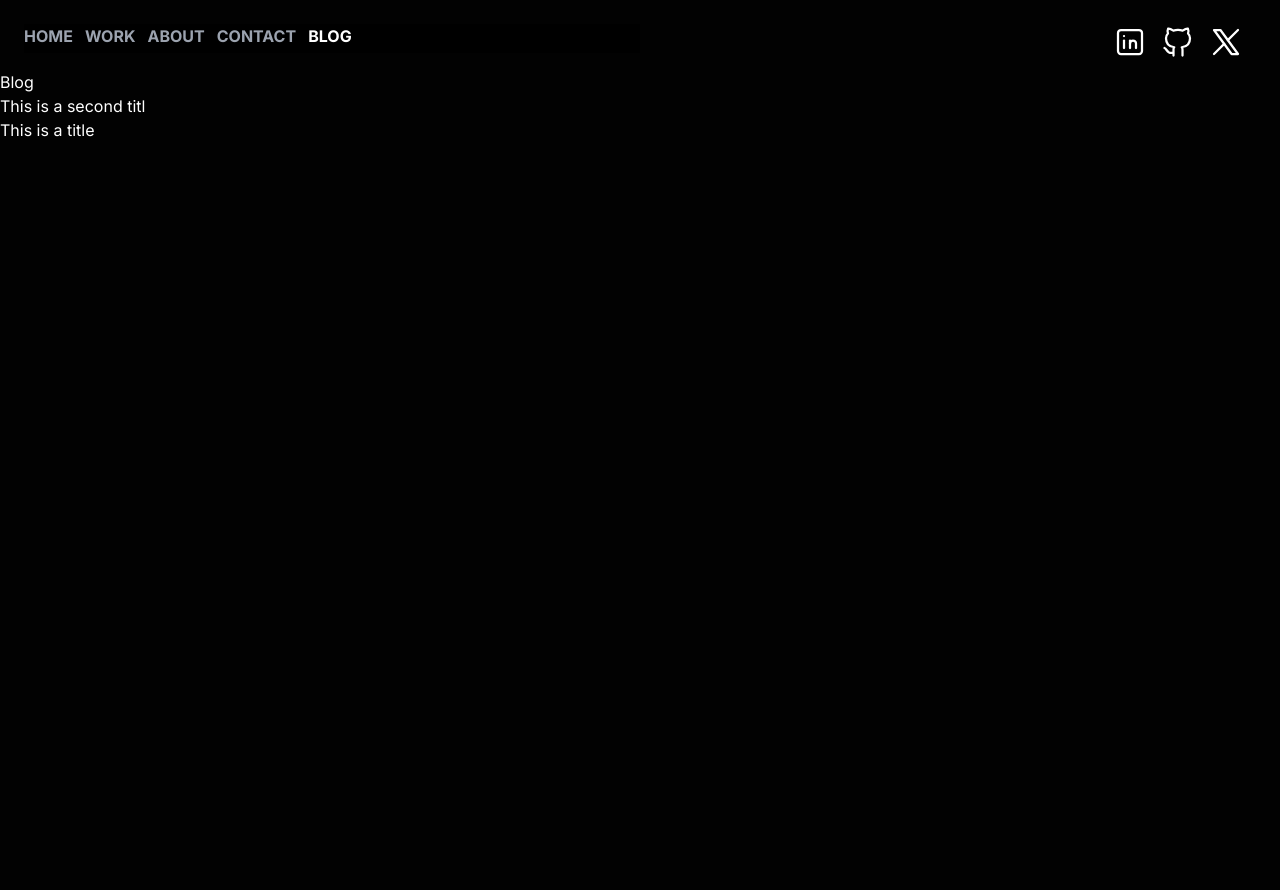
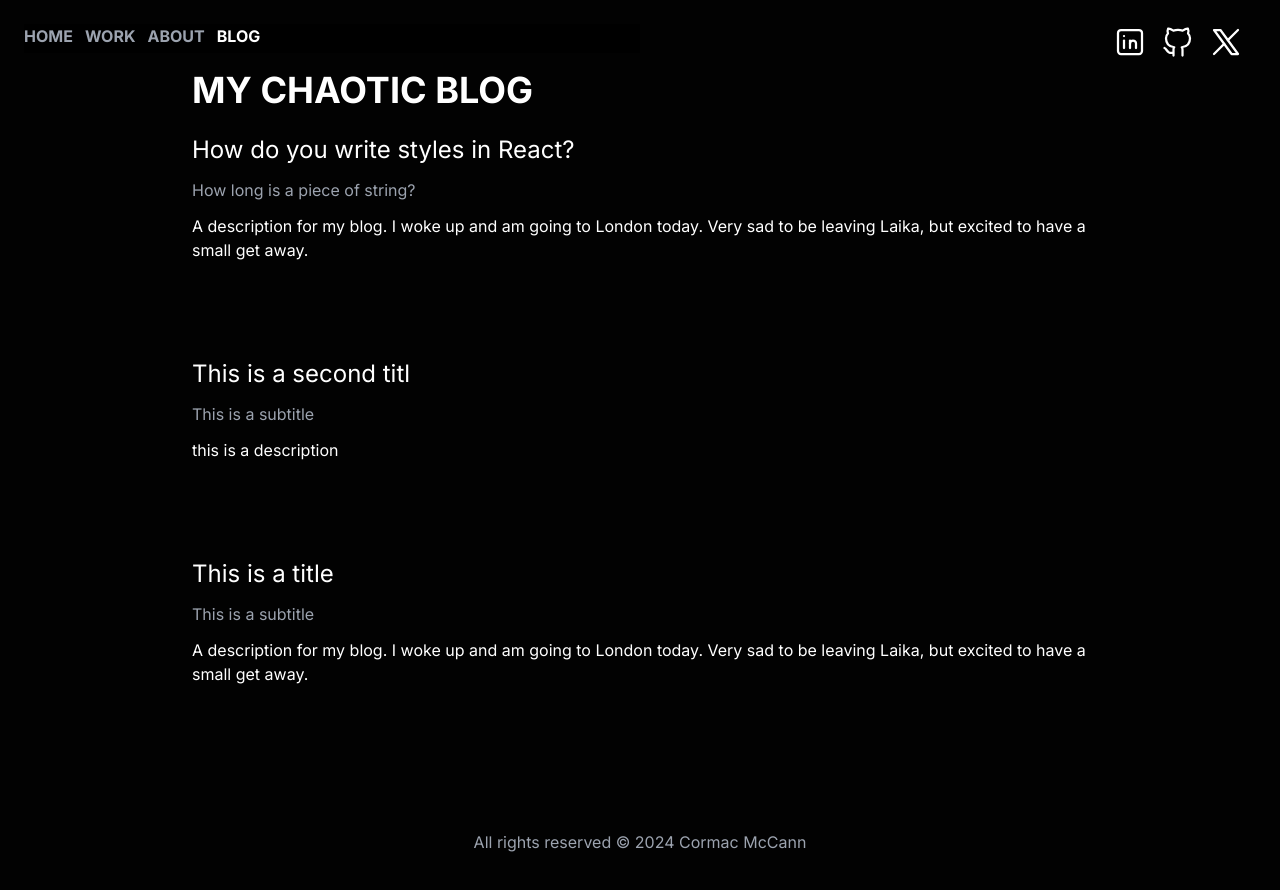
Before and after one commit to mccannsean421/cmccann-dot-com, a Next.js app: page /blog in a window 1280 px wide. Shown: the top 890 px of the page. Before the commit the page ends 800 px from the top, so only its background shows below. Built offline with nearby package versions, Linux system fonts and the light colour scheme.

Commit message:
Working on Article cards & adding page footer

```diff
--- a/package.json
+++ b/package.json
@@ -7,7 +7,8 @@
     "build": "next build",
     "start": "next start",
     "lint": "next lint",
-    "test": "jest"
+    "test": "jest",
+    "blog": "cp -fi ./app/posts/test-blog.mdx ./app/posts/new-blog.mdx"
   },
   "dependencies": {
     "@mdx-js/loader": "^3.0.1",
--- a/src/app/blog/[slug]/page.js
+++ b/src/app/blog/[slug]/page.js
@@ -1,5 +1,6 @@
 import { getPostBySlug } from "@/app/lib";
 import MdxLayout from "@/app/mdx-layout";
+import { ArticleHeader } from "@/components/ArticleHeader";
 
 export async function getPageContent(slug) {
     const post = await getPostBySlug(slug);
@@ -8,9 +9,10 @@ export async function getPageContent(slug) {
 
 export default async function BlogPostPage({params}) {
     const slug = params.slug;
-    const { content } = await getPageContent(slug);
+    const { content, meta } = await getPageContent(slug);
 
     return <>
+        <ArticleHeader meta={meta} />
         <MdxLayout>
             { content }
         </MdxLayout>
--- a/src/app/blog/page.js
+++ b/src/app/blog/page.js
@@ -1,17 +1,27 @@
-import Link from "next/link";
+// import Link from "next/link";
 import getAllPosts from "../lib";
+import ArticleTile from "@/components/ArticleTile";
 
 export default async function BlogPage() {
     const posts = await getAllPosts();
-
+    console.log(posts);
     return (
         <>
-            <h1>Blog</h1>
+            <div className="container mx-auto max-w-4xl">
+            <h1 className="text-2xl lg:text-4xl pb-6 uppercase font-bold">My Chaotic Blog</h1>
             <ul>
                 {posts.map(post => (
-                    <li key={post.id}><Link href={`/blog/${post.slug}`}>{post.meta.title}</Link></li>
+                    <li key={post.slug} className="text-white">
+                        <ArticleTile
+                            title={post.meta.title}
+                            href={`/blog/${post.slug}`}
+                            subtitle={post.meta.subtitle ?? "This is a subtitle"}
+                            description={post.meta.description ?? "this is a description"}
+                        />
+                    </li>
                 ))}
             </ul>
+            </div>
         </>
     );
 }
--- a/src/app/contact/page.js
+++ /dev/null
@@ -1,23 +0,0 @@
-import ContactForm from "@/components/ContactForm"
-
-export const metadata = {
-    title: 'Contact me | Cormac McCann',
-    description: '...',
-  }
-
-export default function ContactPage() {
-    return (
-        <main className="grid items-center h-full p-12 max-w-4xl my-0 mx-auto">
-            <h1 className="text-2xl lg:text-4xl pb-6 uppercase font-bold">Contact</h1>
-
-            <h2 className="text-2xl uppercase pb-8 font-bold">If you&apos;re a recruiter</h2>
-            <p className="pb-3">
-                The best place to reach out with regards to hiring me would be <a href="#" rel="nofollow"><u>LinkedIn</u></a>
-            </p>
-
-            <h2 className="text-2xl uppercase pb-8 font-bold">If you just want to say hi</h2>
-            <p>Drop me a line here:</p>
-            <ContactForm />
-        </main>
-    )
-}
--- a/src/app/layout.js
+++ b/src/app/layout.js
@@ -1,6 +1,7 @@
 import { Inter } from "next/font/google";
 import "./globals.css";
 import Nav from "@/components/Nav";
+import Footer from "@/components/Footer";
 
 const inter = Inter({ subsets: ["latin"] });
 
@@ -17,6 +18,7 @@ export default function RootLayout({ children }) {
         <div>
         {children}
         </div>
+        <Footer />
       </body>
     </html>
   );
--- a/src/app/mdx-layout.js
+++ b/src/app/mdx-layout.js
@@ -1,8 +1,13 @@
 export default function MdxLayout({ children }) {
     // Create any shared layout or styles here
     return (
-      <div className="prose prose-headings:mt-8 prose-headings:font-semibold prose-headings:text-white prose-h1:text-5xl prose-h2:text-4xl prose-h3:text-3xl prose-h4:text-2xl prose-h5:text-xl prose-h6:text-lg dark:prose-headings:text-white">
-        {children}
-      </div>
+      <main className=" bg-white min-h-full">
+        <div className="container mx-auto max-w-4xl min-h-screem">
+          <article
+            className="prose prose-headings:mt-8 prose-headings:font-semibold prose-headings:text-black prose-h1:text-5xl py-6 prose-h2:text-4xl prose-h3:text-3xl prose-h4:text-2xl prose-h5:text-xl prose-h6:text-lg dark:prose-headings:text-white">
+            {children}
+          </article>
+        </div>
+      </main>
     )
   }
--- /dev/null
+++ b/src/app/posts/how-do-you-write-styles-in-react.mdx
@@ -0,0 +1,7 @@
+---
+title: How do you write styles in React?
+subtitle: How long is a piece of string?
+author: Cormac McCann
+description: A description for my blog. I woke up and am going to London today. Very sad to be leaving Laika, but excited to have a small get away.
+publishDate: 26/04/2024
+---
--- a/src/app/posts/test-blog.mdx
+++ b/src/app/posts/test-blog.mdx
@@ -1,5 +1,35 @@
 ---
 title: This is a title
+subtitle: This is a subtitle
+author: Cormac McCann
+description: A description for my blog. I woke up and am going to London today. Very sad to be leaving Laika, but excited to have a small get away.
+publishDate: 26/04/2024
 ---
 
-# This is a blog post
+# Embracing Change: A Journey of Self-Discovery
+
+Change is an inevitable part of life, yet many of us resist it, clinging to familiarity and routine. But what if we could learn to embrace change as an opportunity for growth and self-discovery? In this blog post, we'll explore the transformative power of embracing change and how it can lead us on a journey of self-discovery.
+
+## Embracing Change
+
+Change can be scary. It often means leaving behind what's comfortable and stepping into the unknown. Whether it's a new job, a move to a different city, or the end of a relationship, change forces us to confront our fears and adapt to new circumstances. However, it's precisely through these moments of change that we have the opportunity to discover who we truly are.
+
+## Letting Go of Control
+
+One of the biggest challenges in embracing change is letting go of the need for control. We like to believe that we have control over our lives, but the truth is that life is unpredictable. When we try to control every aspect of our lives, we end up feeling stressed and anxious. Embracing change means surrendering to the flow of life and trusting that everything will work out in the end.
+
+## Embracing the Unknown
+
+Change often brings uncertainty, and it's natural to feel apprehensive about what lies ahead. However, the unknown is where the magic happens. It's where we have the opportunity to learn, grow, and discover new possibilities. Instead of fearing the unknown, we can choose to embrace it with curiosity and open-mindedness.
+
+## Discovering Our Strengths
+
+Change has a way of bringing out our strengths and resilience. When we're faced with challenges, we discover inner resources we never knew we had. We learn to adapt, persevere, and overcome obstacles. Through the process of embracing change, we become more confident in our abilities and more resilient in the face of adversity.
+
+## Finding Authenticity
+
+Perhaps the most profound aspect of embracing change is the opportunity to discover our authentic selves. When we let go of external expectations and societal norms, we create space for our true selves to emerge. We reconnect with our passions, values, and purpose, and we align our lives with what truly matters to us. In embracing change, we find the courage to live authentically and pursue our dreams.
+
+## Conclusion
+
+Change is not something to be feared, but rather embraced as an opportunity for growth and self-discovery. By letting go of control, embracing the unknown, and discovering our strengths and authenticity, we can navigate life's changes with grace and resilience. So let's embrace change, knowing that it has the power to transform us in ways we never thought possible.
--- /dev/null
+++ b/src/components/ArticleHeader.js
@@ -0,0 +1,9 @@
+// Render Article Meta Data
+export function ArticleHeader({ meta }) {
+    return (
+        <div className="container mx-auto max-w-4xl pb-12" data-testid="article-header">
+            <h1 className="text-5xl py-6">{meta.title}</h1>
+            <p>{meta.publishDate}</p>
+        </div>
+    );
+}
--- a/src/components/ArticleTile.js
+++ b/src/components/ArticleTile.js
@@ -1,7 +1,11 @@
+import Link from "next/link";
+
 export default function ArticleTile({title, href, subtitle, description}) {
     return (
         <div className="pb-24">
-            <a href={href} className="text-2xl" rel="nofollow" target="_blank">{title}</a>
+            <Link href={href} className="text-2xl">
+                <h2>{title}</h2>
+            </Link>
             <p className="text-gray-400 py-3">{subtitle}</p>
             <p>{description}</p>
         </div>
--- a/src/components/Footer.js
+++ b/src/components/Footer.js
@@ -1,3 +1,7 @@
 export default function Footer() {
-    return <footer></footer>
+    return <footer>
+        <div className="p-12 mx-auto max-w-4xl text-center">
+            <p className="text-gray-400">All rights reserved &copy; 2024 Cormac McCann</p>
+        </div>
+    </footer>
 }
--- a/src/components/Nav.js
+++ b/src/components/Nav.js
@@ -1,5 +1,4 @@
 "use client"
-import Image from 'next/image';
 import Link from "next/link";
 import { useState } from 'react';
 import { usePathname } from 'next/navigation'
@@ -20,10 +19,6 @@ export default function Nav() {
         {
             displayText: "About",
             path: "/about",
-        },
-        {
-            displayText: "Contact",
-            path: "/contact",
         },
         {
             displayText: "Blog",
```
